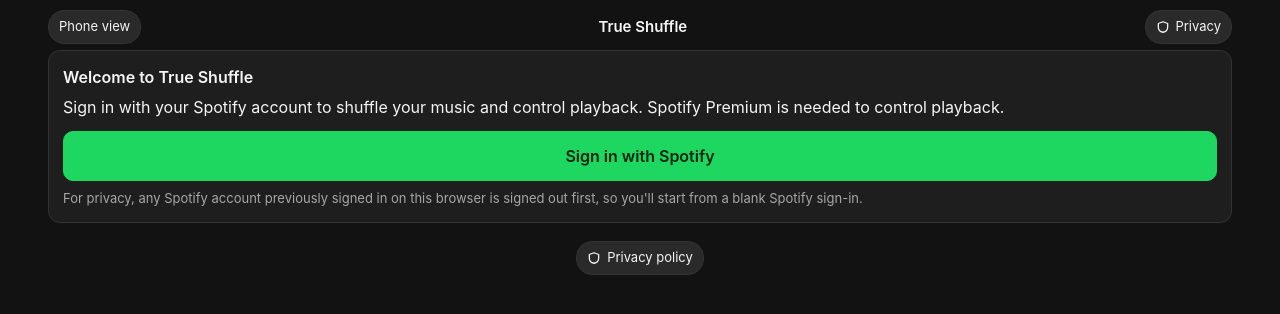
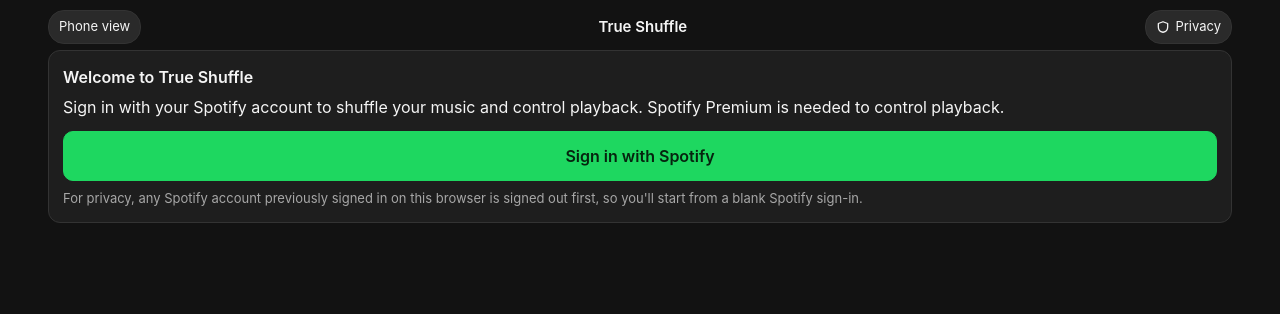
Before and after one commit to juxico/true-shuffle, a plain HTML site: page index.html in a window 1280 px wide. Drawn offline with Linux system fonts and the light colour scheme.

Commit message:
Add files via upload

```diff
--- a/index.html
+++ b/index.html
@@ -270,7 +270,6 @@ body.desk .mixgrid{display:grid;grid-template-columns:minmax(0,3fr) minmax(0,2fr
 
     </div>
   </section>
-  <div style="text-align:center;margin-top:18px"><a class="viewbtn privbtn" href="privacy.html"><svg width="14" height="14" viewBox="0 0 24 24" fill="none" stroke="currentColor" stroke-width="2.2" stroke-linecap="round" stroke-linejoin="round"><path d="M12 3l8 3v6c0 4.5-3.4 8.3-8 9-4.6-.7-8-4.5-8-9V6z"/></svg><span>Privacy policy</span></a></div>
 </main>
 <script>
 "use strict";
```
